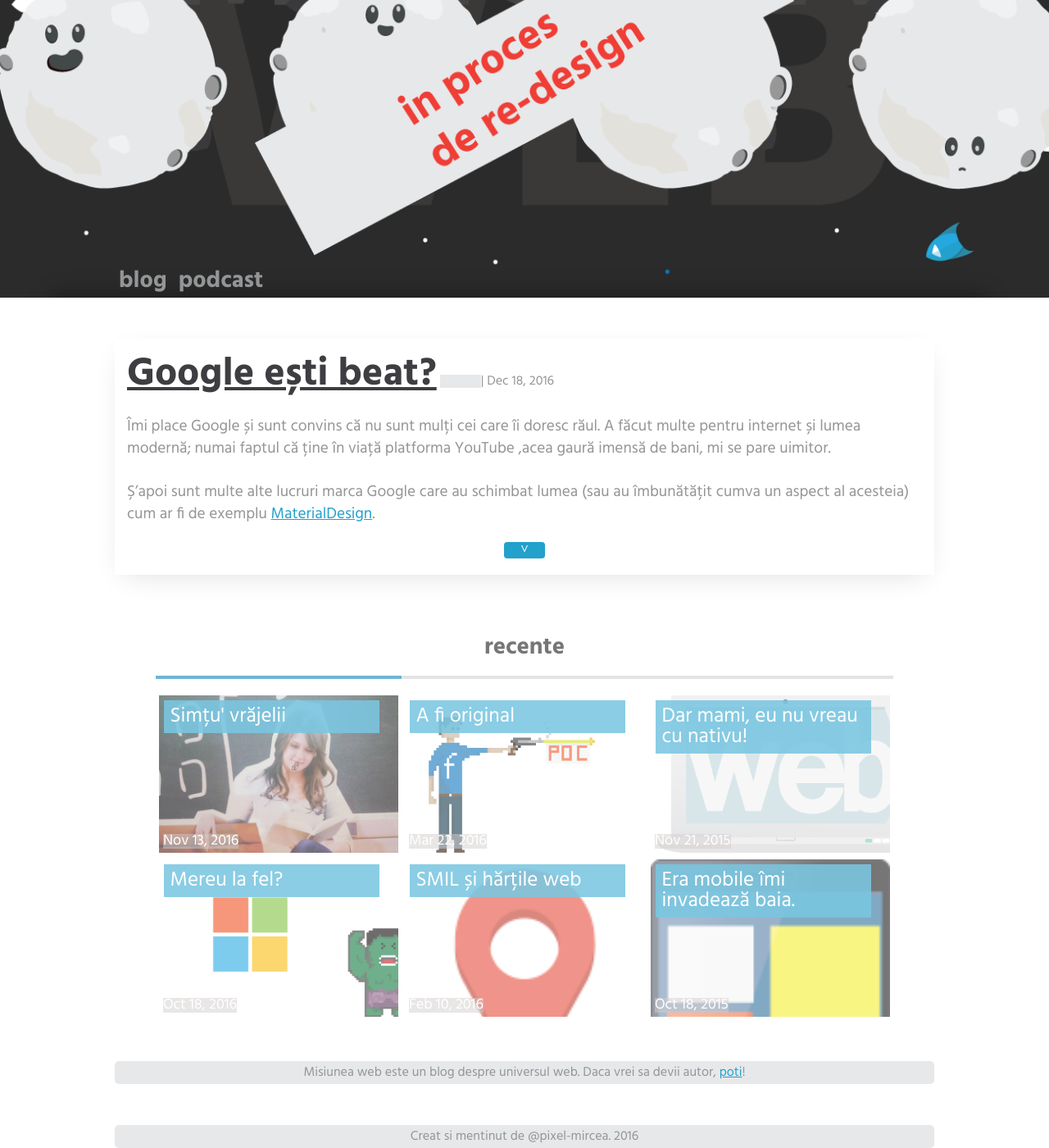
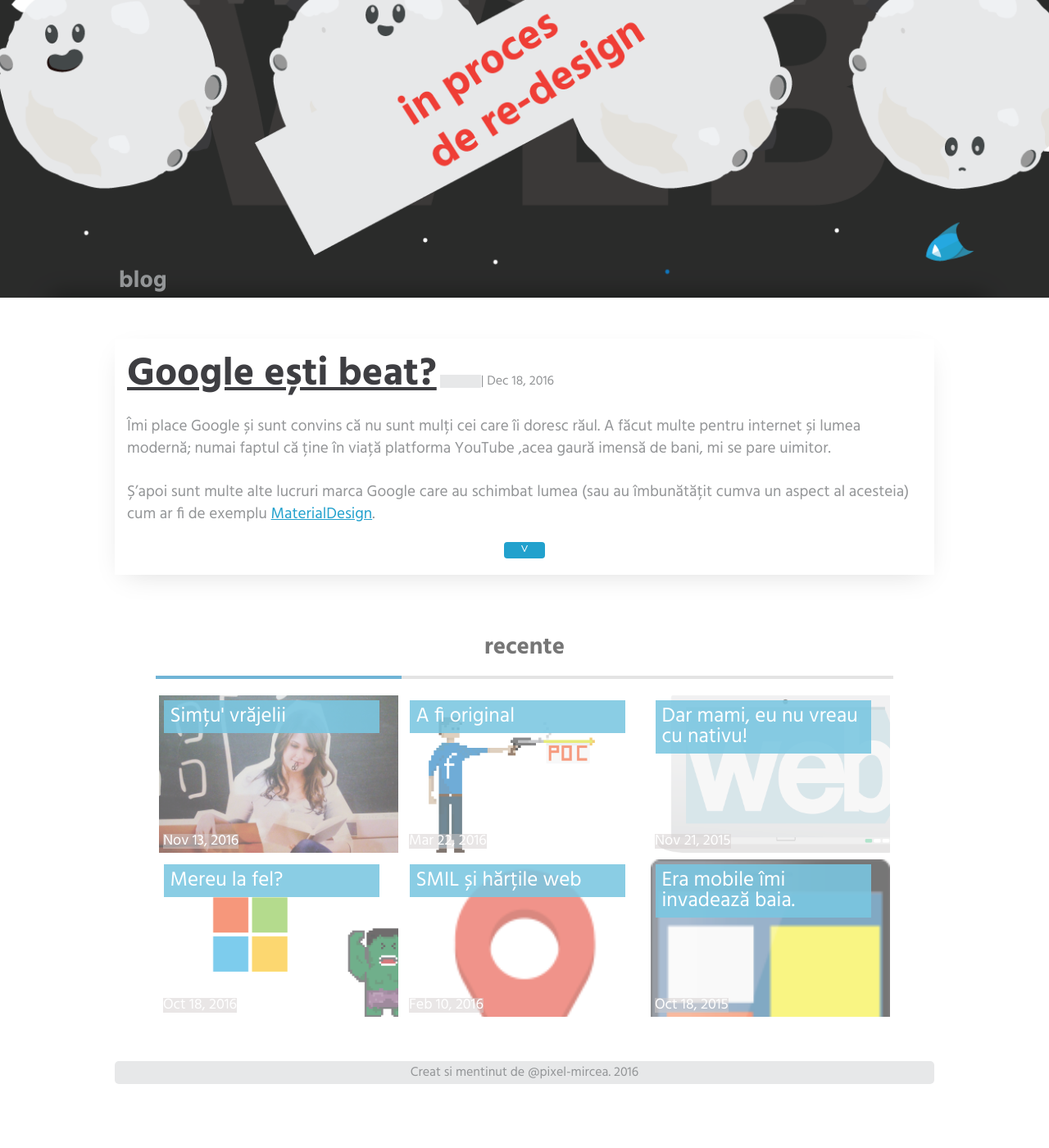
Before and after one commit to mirceaciu/misiuneadoi, a Jekyll site: the page built from index.html, in a window 1280 px wide and 1400 px high, scrolled down 213 px. Shown: the whole window at 82% size. Built offline with Jekyll 4.4.1, drawn with Linux system fonts in a browser that asks for light colours; after the commit the page ends 1535 px from its top, so only the background shows below that.

Commit message:
remove page elements

```diff
--- a/_includes/head.html
+++ b/_includes/head.html
@@ -1,7 +1,7 @@
 <div class="head-container">
   <nav>
     <li><a href="{{ site.baseurl }}/index.html">blog</a></li>
-    <li><a href="{{ site.baseurl }}/index.html#podcast">podcast</a></li>
+    <!-- <li><a href="{{ site.baseurl }}/index.html#podcast">podcast</a></li> -->
     <!-- <li><a href="{{ site.baseurl }}/index.html">lectii</a></li> -->
   </nav>
 </div>
--- a/index.html
+++ b/index.html
@@ -44,9 +44,9 @@
     </div>
   </div>
 
-  <p class="annotate">
+  <!-- <p class="annotate">
     Misiunea web este un blog despre universul web. Daca vrei sa devii autor, <a href="#">poti</a>!
-  </p>
+  </p> -->
 
 
   <!-- <div class="tldr">
```
